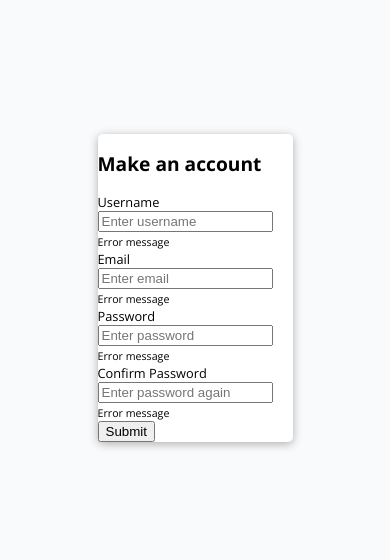
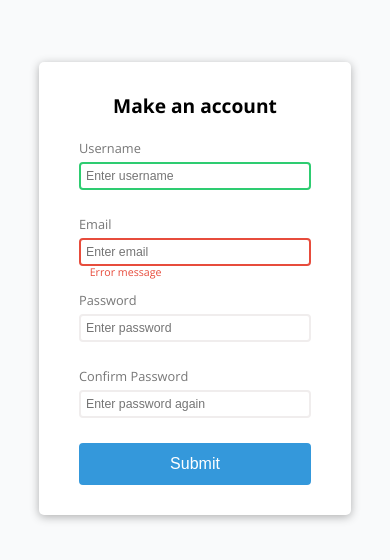
Before and after one commit to johnnycalderon86/ResponsiveForm, a plain HTML site: page index.html in a window 390 px wide. Shown: the part 134-694 px from the top of the page. Drawn offline with nearby package versions, Linux system fonts and the light colour scheme.

Commit message:
setting up the logic

```diff
--- a/app.js
+++ b/app.js
@@ -0,0 +1,23 @@
+const form = document.getElementById("form");
+const username = document.getElementById("username");
+const email = document.getElementById("email");
+const password = document.getElementById("password");
+const password2 = document.getElementById("password2");
+
+
+
+function showError()
+
+
+//Eventlisteners
+form.addEventListener("submit", function (e) {
+  e.preventDefault();
+
+
+  if(username.value === ''){
+      showError(username,'Username is required');
+  } else{
+      showSucces(username.value)
+  }
+
+});
--- a/index.html
+++ b/index.html
@@ -12,12 +12,12 @@
     <div class="container">
       <form action="" id="form" class="form">
           <h2>Make an account</h2>
-          <div class="form-control">
+          <div class="form-control success">
               <label for="username">Username</label>
               <input type="text" id="username" placeholder="Enter username">
               <small>Error message</small>
           </div>
-          <div class="form-control">
+          <div class="form-control error">
               <label for="email">Email</label>
               <input type="text" id="email" placeholder="Enter email">
               <small>Error message</small>
--- a/style.css
+++ b/style.css
@@ -1,37 +1,112 @@
-*{
+:root{
+    --success-color:#2ecc71;
+    --error-color:#e74c3c;
+}
+
+
+* {
   box-sizing: border-box;
 }
 
-body{
+body {
   background-color: #f9fafb;
-    font-family: 'Open Sans', sans-serif;
-    display:flex;
+  font-family: "Open Sans", sans-serif;
+  display: flex;
   align-items: center;
   justify-content: center;
   min-height: 100vh;
   margin: 0;
 }
 
-.container{
+.container {
   background-color: #fff;
-    border-radius:5px;
-    box-shadow: 0 2px 10px rgba(0,0,0,0.3);
+  border-radius: 5px;
+  box-shadow: 0 2px 10px rgba(0, 0, 0, 0.3);
   width: 400px;
 }
+h2 {
+  text-align: center;
+  margin: 0 0 20px;
+}
+.form {
+  padding: 30px 40px;
+}
+.form-control {
+  margin-bottom: 10px;
+  padding-bottom: 20px;
+  position: relative;
+}
+.form-control label {
+  color: #777;
+  display: block;
+  margin-bottom: 5px;
+}
 
-@media (max-width:400px ){
-    body{
+.form-control input {
+  border: 2px solid #f0eded;
+  border-radius: 4px;
+  display: block;
+  width: 100%;
+  padding: 5px;
+  font-size: 0.77rem;
+}
 
+.form-control input:focus {
+  outline: 0;
+  border-color: #777;
+}
+.form-control.success input {
+  border-color:var(--success-color);
+}
+.form-control.error input {
+  border-color: var(--error-color);
+}
 
-        font-size:0.8rem
+.form-control small{
+    color: var(--error-color);
+    position:absolute;
+    bottom:0;
+    left:1em;
+    visibility: hidden;
+}
 
+.form-control.error small{
+    visibility: visible;
 }
-    input{
-        width: 90%;
 
+.form button{
+    cursor: pointer;
+    background-color:#3498db ;
+    border: 2px solid #3498db;
+    border-radius:4px;
+    color: white;
+    display:block;
+    font-size:16px;
+    padding:10px;
+    margin-top:  20px;
+    width:100%;
 }
-    .container{
-        width: 50%;
+@media (max-width: 400px) {
+  body {
+    font-size: 0.8rem;
+  }
+  input {
+    width: 100%;
+  }
+  .container {
+    width: 80%;
     margin: 0 auto;
   }
+  .form-control {
+    margin-bottom: 20px;
+    padding-bottom: 5px;
   }
+  .form-control small{
+    color: var(--error-color);
+    position:absolute;
+   top:50px;
+    bottom:0;
+    left:1em;
+    visibility: hidden;
+}
+}
```
Lines whose indentation alone changed are shown as unchanged.
